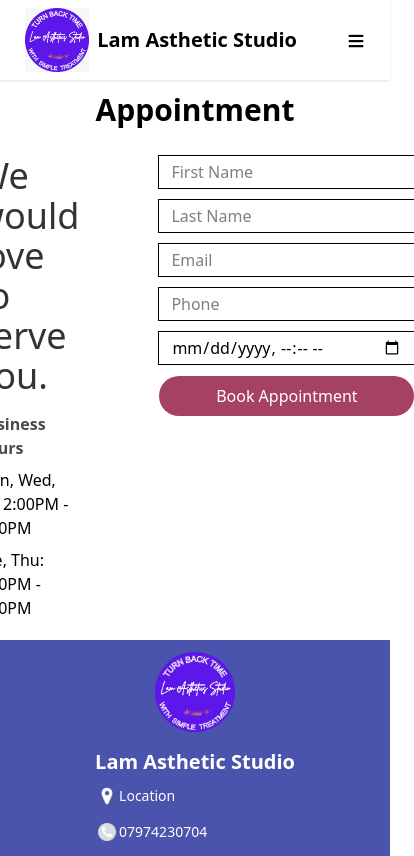
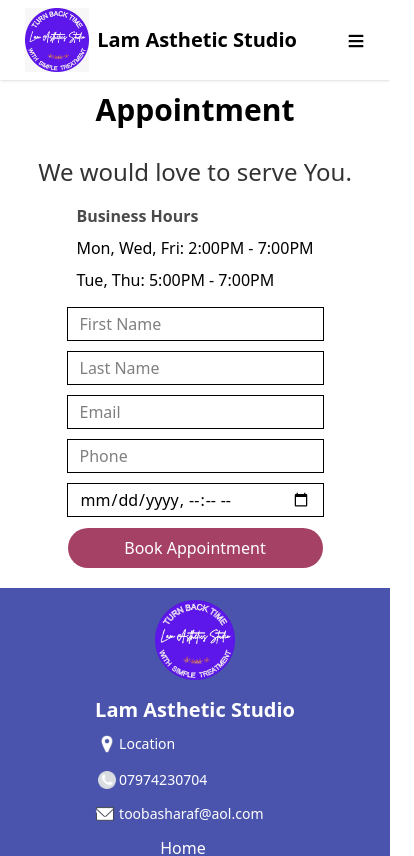
Before and after one commit to Arqam2000/asthetic-beauty-clinic, a React (Vite) app: page /book-appointment in a window 390 px wide. Shown: the top 856 px of the page, 414 px wide, since content can reach past the window. Built offline with nearby package versions, Linux system fonts and the light colour scheme.

Commit message:
Update BookAppointment.jsx

```diff
--- a/src/pages/BookAppointment.jsx
+++ b/src/pages/BookAppointment.jsx
@@ -4,10 +4,10 @@ const BookAppointment = () => {
   return (
     <>
       <h1 className='text-3xl font-semibold text-center my-3 mb-7'>Appointment</h1>
-      <div className='flex gap-20 justify-center items-start my-5'>
-        <div className='flex flex-col justify-center gap-4'>
+      <div className='flex lg:gap-20 gap-4 flex-col md:flex-row justify-center items-center md:items-start  my-5'>
+        <div className='flex flex-col justify-center items-center md:items-start gap-4'>
           <div>
-            <h1 className='text-[#333333] text-4xl'>We would love to serve You.</h1>
+            <h1 className='text-[#333333] md:text-4xl text-2xl'>We would love to serve You.</h1>
           </div>
           <div className='flex flex-col gap-2'>
             <h3 className='font-semibold text-[#4a4a4a]'>Business Hours</h3>
```
